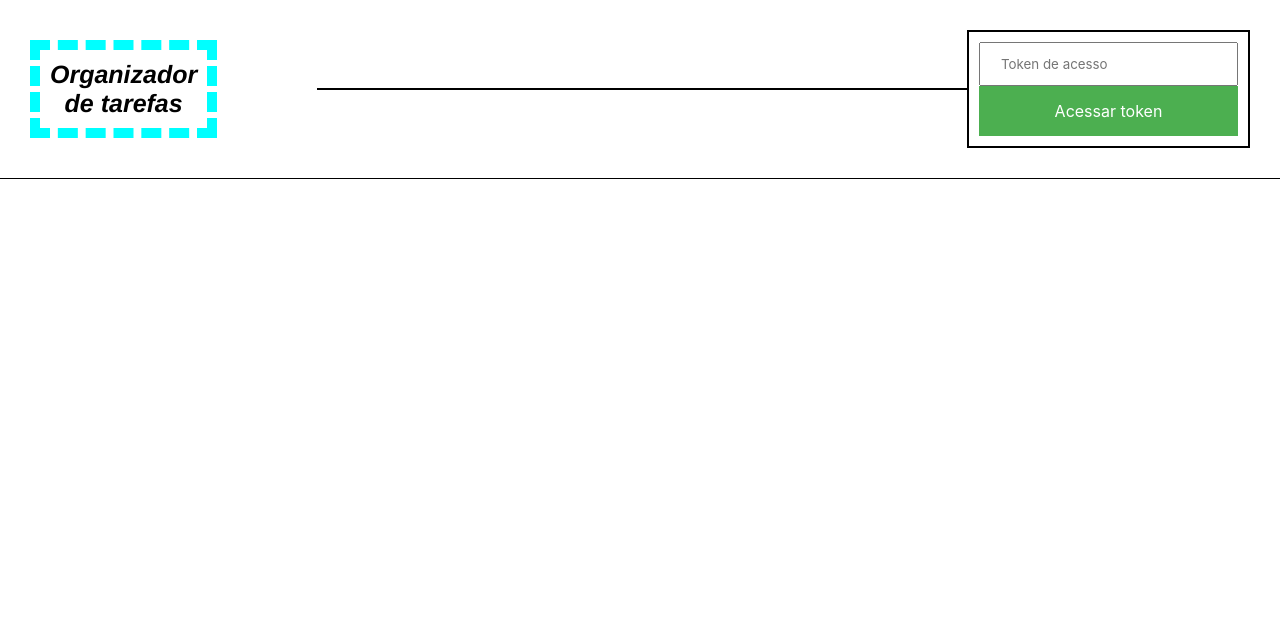
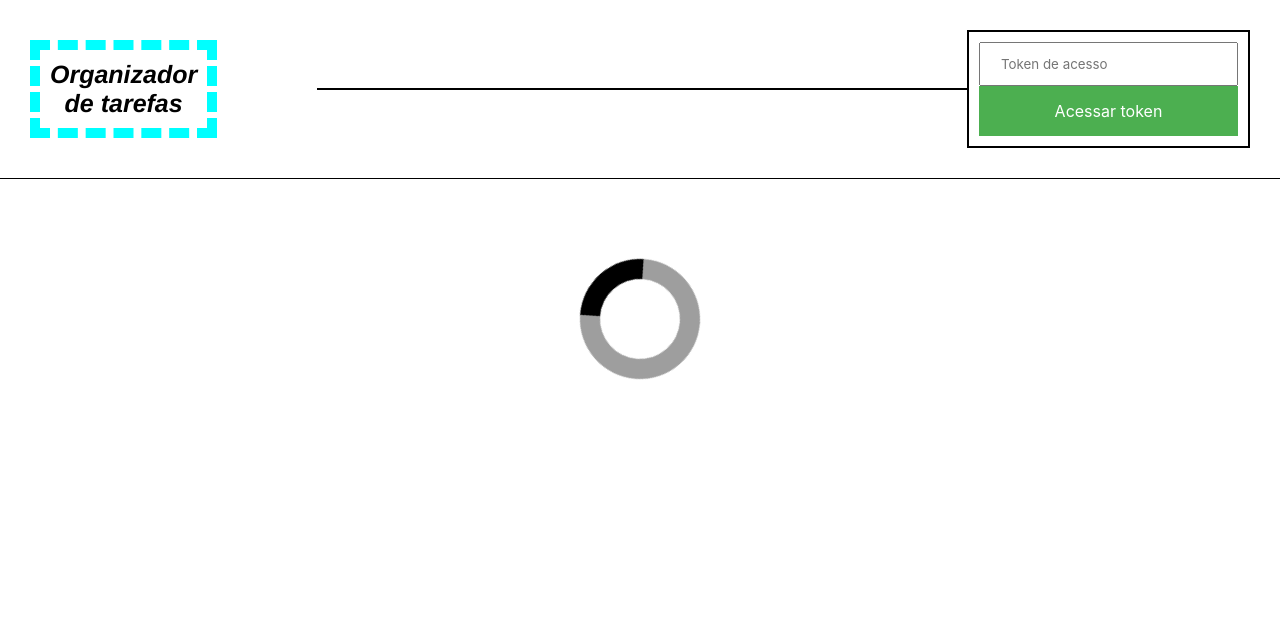
Before and after one commit to lucasgsa/OrganizadorDeTarefasFront, a PHP site: page / in a window 1280 px wide. Shown: the top 644 px of the page. Run offline with PHP 8.4, Linux system fonts and the light colour scheme.

Commit message:
tela carregamento

```diff
--- a/index.html
+++ b/index.html
@@ -27,7 +27,7 @@
         </div>
 
         <div id="containerTarefas">
-            <div class="tarefa">
+            <!--<div class="tarefa">
                 <div class="superiorTarefa">
                     <p class="titleTarefa">Titulo</p>
                     <img class="concluirTarefa" src="images/xButton.png">
@@ -35,6 +35,7 @@
                 <p class="detalhesTarefa">detalhes aqui</p>
                 <p class="dataTarefa">2001-11-19</p>
             </div>
+            <div class="carregamento"></div> -->
         </div>
 
         <div class="addMenu">
--- a/scripts/atualizar.js
+++ b/scripts/atualizar.js
@@ -6,6 +6,5 @@
 }
 
 function atualizarTarefas() {
-    document.querySelector('#containerTarefas').innerHTML = "";
     mostraTarefas();
 }
--- a/scripts/requestAPI.js
+++ b/scripts/requestAPI.js
@@ -34,10 +34,19 @@
     var request = new XMLHttpRequest();
     request.open('GET', 'https://organizadordetarefas.herokuapp.com/tarefa/all/?token='+readToken());
     request.send();
+    criarCarregamento();
     request.onload = function() {
         var data = JSON.parse(this.responseText);
+        document.querySelector('#containerTarefas').innerHTML = "";
         receivedTarefas(data);
     }
+}
+
+function criarCarregamento() {
+    document.querySelector('#containerTarefas').innerHTML = "";
+    var carregamento = document.createElement("div");
+    carregamento.setAttribute("class", "carregamento");
+    document.querySelector('#containerTarefas').appendChild(carregamento);
 }
 
 function receivedTarefas(tarefas) {
--- a/styles/containerTarefasStyle.css
+++ b/styles/containerTarefasStyle.css
@@ -2,6 +2,22 @@
     display: flex;
     justify-content: center;
     flex-wrap: wrap;
+}
+
+.carregamento {
+    animation: rotating 1s infinite;
+    width: 80px;
+    height: 80px;
+    border: 20px solid #9e9e9e;
+    border-top-color: black;
+    margin: 80px;
+    border-radius: 80px;
+}
+
+@keyframes rotating {
+    to {
+        transform: rotate(1turn);
+    }
 }
 
 .nenhumaAdicionada {
```
